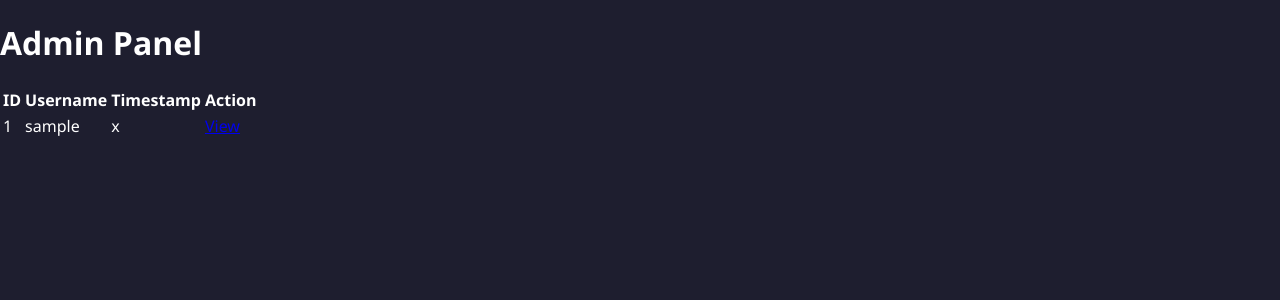
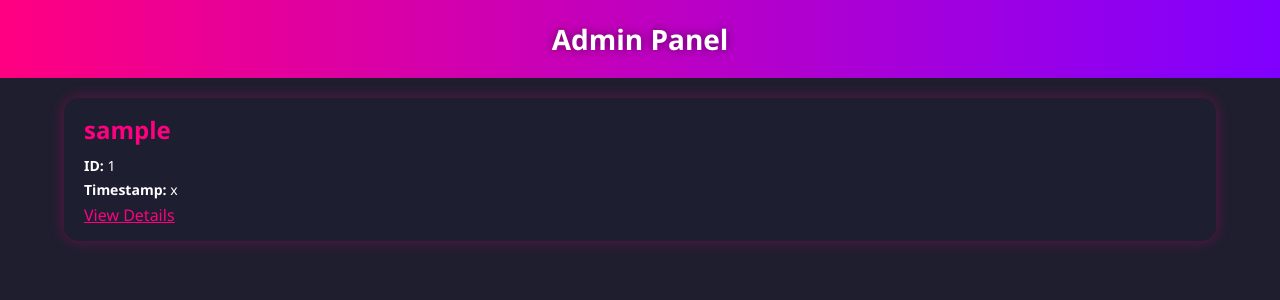
Before and after one commit to d82576668-ux/cookie_panel, a Flask app: page / in a window 1280 px wide. Shown: the top 300 px of the page. Run offline with Flask 3, Linux system fonts and the light colour scheme; tables that the repository leaves empty hold one stand-in row (values such as "Sample post").

Commit message:
Update admin.html

```diff
--- a/templates/admin.html
+++ b/templates/admin.html
@@ -6,17 +6,16 @@
 <link rel="stylesheet" href="{{ url_for('static', filename='style.css') }}">
 </head>
 <body>
-<h1>Admin Panel</h1>
-<table>
-<tr><th>ID</th><th>Username</th><th>Timestamp</th><th>Action</th></tr>
-{% for user in users %}
-<tr>
-<td>{{ user[0] }}</td>
-<td>{{ user[1] }}</td>
-<td>{{ user[2] }}</td>
-<td><a href="/user/{{ user[0] }}">View</a></td>
-</tr>
-{% endfor %}
-</table>
+<header>Admin Panel</header>
+<div class="container">
+    {% for user in users %}
+    <div class="user-card">
+        <h2>{{ user[1] }}</h2>
+        <p><strong>ID:</strong> {{ user[0] }}</p>
+        <p><strong>Timestamp:</strong> {{ user[2] }}</p>
+        <a href="/user/{{ user[0] }}" style="color:#ff0080; text-decoration:underline;">View Details</a>
+    </div>
+    {% endfor %}
+</div>
 </body>
 </html>
```
